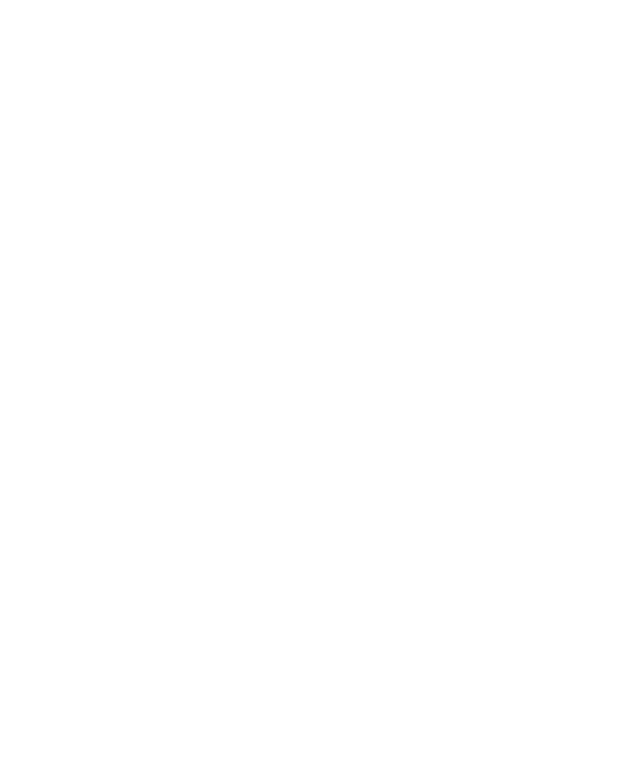
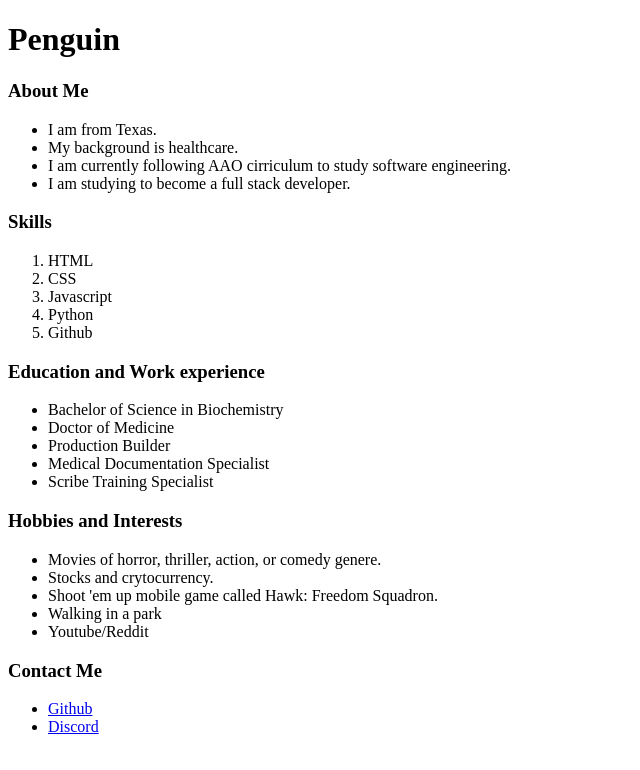
Before and after one commit to johnppkyaw/AAO-week-09-element-manipulation-long-practice, a plain HTML site: page index.html in a window 1280 px wide. Shown: the whole page, without its empty margins (0-640 px from the left). Drawn offline with Linux system fonts and the light colour scheme.

Commit message:
Completes phase 1

```diff
--- a/index.html
+++ b/index.html
@@ -1,6 +1,7 @@
 <!DOCTYPE html>
 <html lang="en">
 <head>
+  <link rel="stylesheet" href="styles.css">
   <meta charset="UTF-8">
   <meta name="viewport" content="width=device-width, initial-scale=1.0">
   <title>Document</title>
--- a/my-profile.js
+++ b/my-profile.js
@@ -1,6 +1,80 @@
 const loadMyProfile = () => {
 
-  console.log("This is my profile page!")
+  const randomNumber = Math.floor(Math.random() * (3 - 0 + 1) + 0);
+
+  //DATA
+  const firstName = ["John", "Pyae", "Penguin", "Blueberry"];
+  const location = ["New York", "California", "Texas", "Colorado"]
+
+  //Add H1
+  const h1 = document.createElement('h1');
+  h1.setAttribute('id', 'firstName')
+  h1.setAttribute('class', 'name')
+  h1.textContent = firstName[randomNumber];
+  document.body.appendChild(h1);
+
+  //Add About Me with unordered lists
+  const aboutMe = [
+    `I am from ${location[randomNumber]}.`,
+    "My background is healthcare.",
+    "I am currently following AAO cirriculum to study software engineering.",
+    "I am studying to become a full stack developer."
+  ]
+  listCreator('About Me', 'ul', aboutMe);
+
+  //Skills
+  const skills = [
+    'HTML',
+    'CSS',
+    'Javascript',
+    'Python',
+    'Github',
+  ]
+  listCreator('Skills', 'ol', skills);
+
+  const educationAndWork = [
+    "Bachelor of Science in Biochemistry",
+    "Doctor of Medicine",
+    "Production Builder",
+    "Medical Documentation Specialist",
+    "Scribe Training Specialist"
+  ]
+  listCreator('Education and Work experience', 'ul', educationAndWork);
+
+  const hobbies = [
+    'Movies of horror, thriller, action, or comedy genere.',
+    'Stocks and crytocurrency.',
+    'Shoot \'em up mobile game called Hawk: Freedom Squadron.',
+    'Walking in a park',
+    'Youtube/Reddit'
+  ]
+  listCreator('Hobbies and Interests', 'ul', hobbies);
+
+  const contact = [
+    "<a href=\"https://github.com/johnppkyaw\">Github</a>",
+    "<a href=\"https://discordapp.com/users/352519523397795841\">Discord</a>"
+  ]
+  listCreator('Contact Me', 'ul', contact);
+
+  //List element creator with title
+  function listCreator(title, ulOrOl, array) {
+    //title
+    const h3 = document.createElement('h3');
+    h3.textContent = title;
+    document.body.appendChild(h3);
+
+    //list
+    const ulOrol = document.createElement(ulOrOl);
+    ulOrol.setAttribute('class', 'my-details')
+    array.forEach(list => {
+      const li = document.createElement('li');
+      li.setAttribute('class', 'detail')
+      li.innerHTML = list;
+      ulOrol.appendChild(li);
+    })
+    document.body.appendChild(ulOrol);
+  }
+
 }
 
 window.onload = loadMyProfile;
```
Also changed, not shown: styles.css (added), 1 other file.
